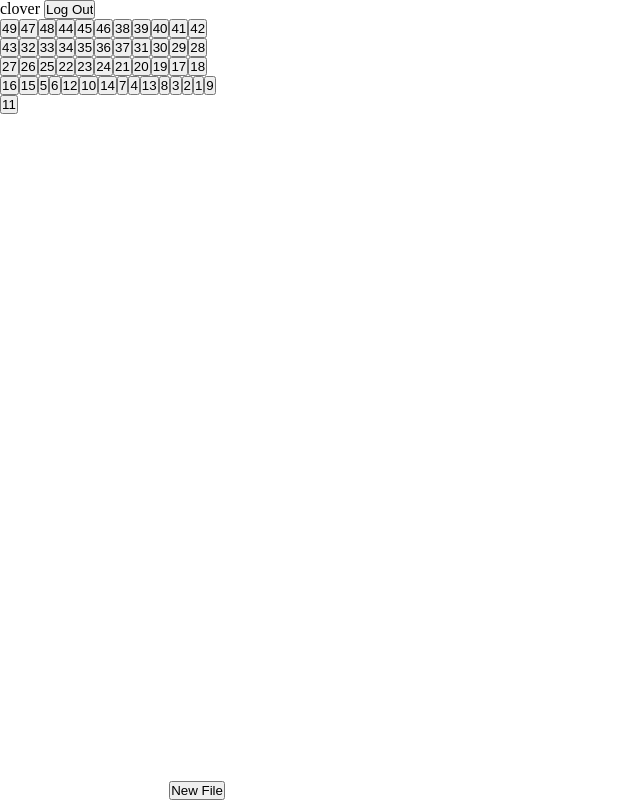
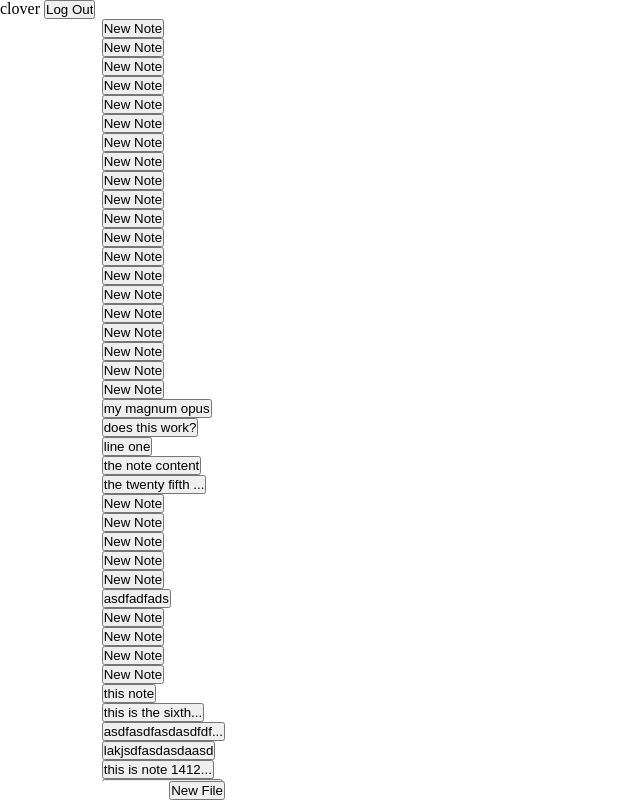
Before and after one commit to konradfoulk/notes_app, a Flask app: page / in a window 1280 px wide. Shown: the whole page, without its empty margins (0-640 px from the left). Run offline with Flask 3, Linux system fonts and the light colour scheme; a user stored in the database is signed in; data comes from the database, SQL or seed files in the repository; both versions use the stored data as it was after the commit.

Commit message:
note titles
note titles now works, now to create delete

```diff
--- a/static/script.js
+++ b/static/script.js
@@ -4,10 +4,48 @@ let fileList = document.querySelector('#file-list');
 const newFileBtn = document.querySelector('#new-file-btn');
 let editor = document.querySelector('#note-editor');
 
+function getTitle(content) {
+    if (!content) {
+        return 'New Note'
+    }
+
+    const contentContainer = document.createElement('div');
+    contentContainer.innerHTML = content
+
+    let title = ''
+    for (let node of contentContainer.childNodes) {
+        if (node.nodeType === Node.TEXT_NODE) {
+            const t = node.textContent;
+            if (t) {
+                title = t;
+                break;
+            };
+        }
+        if (node.nodeType === Node.ELEMENT_NODE) {
+            const t = node.innerText;
+            if (t) {
+                title = t;
+                break;
+            }
+        }
+    };
+
+    if (!title) {
+        return 'New Note'
+    }
+
+    if (title.length >= 20) {
+        return title.slice(0, 17) + '...'
+    };
+
+    return title
+};
+
 function createBtn(noteId) {
     let btn = document.createElement('button');
 
-    btn.textContent = noteId; //need to fix this next
+    content = notes.find(note => note.id == noteId).content
+    btn.textContent = getTitle(content);
     btn.id = 'note-' + noteId;
     btn.classList.add('note-btn');
 
@@ -61,15 +99,18 @@ async function saveNote() {
     notes.splice(index, 1);
     notes.unshift(data);
 
-    console.log('note-' + currentNoteId); // this is unnecessary in production
     console.log(document.querySelector('#file-list').firstChild.id)
 
+    // this whole thing could be updateBtn()?
     if (document.querySelector('#file-list').firstChild.id != 'note-' + currentNoteId) {
         document.querySelector(`#note-${currentNoteId}`).remove();
         newbtn = createBtn(currentNoteId);
         newbtn.classList.add('active');
         fileList.insertBefore(newbtn, fileList.firstChild);
-    }
+    } else {
+        btn = document.querySelector(`#note-${currentNoteId}`)
+        btn.textContent = getTitle(data.content);
+    };
 };
 
 newFileBtn.addEventListener('click', createNote);
--- a/static/styles.css
+++ b/static/styles.css
@@ -39,6 +39,10 @@ main {
     overflow: auto;
 }
 
+.note-btn {
+    display: block;
+}
+
 .active {
     color: red;
 }
```
Also changed, not shown: instance/users.db.
